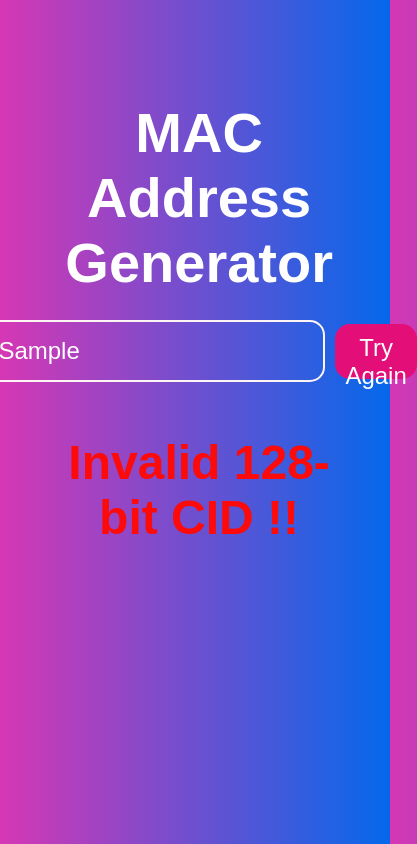
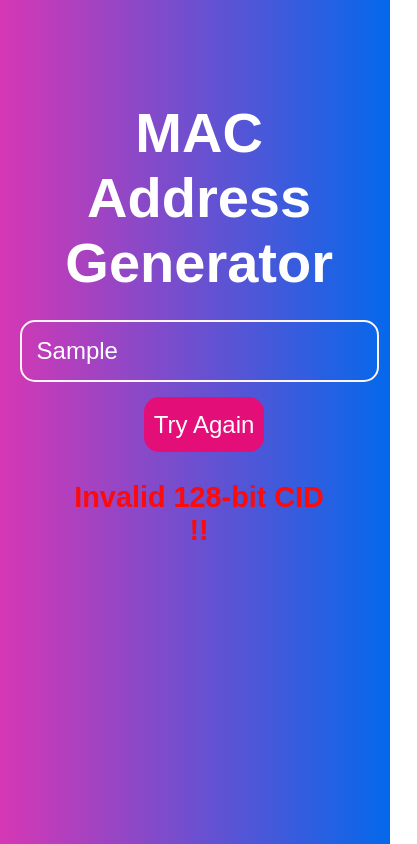
Before and after one commit to ajasma6570/MAC_Address_Generator, a website: page index.html in a window 390 px wide. Both pictures are taken after typing "Sample" into the empty fields and a click on the button "Generate MAC". Shown: the whole page, 417 px wide, since content can reach past the window. Drawn offline with Linux system fonts and the light colour scheme.

Commit message:
responsive

```diff
--- a/style.css
+++ b/style.css
@@ -64,3 +64,28 @@ button {
   color: white;
   font-size: 2.5rem;
 }
+
+@media screen and (max-width: 914px) and (min-width: 375px) {
+  #input_field {
+    display: flex;
+    flex-direction: column;
+    align-items: center;
+  }
+
+  #cid-input{
+    width: 325px;
+    margin-bottom: 15px;
+  }
+
+  .error {
+    color: rgb(253, 10, 10);
+    font-size: 1.8rem;
+    font-weight: 700;
+  }
+
+  .result {
+    color: white;
+    font-size: 2rem;
+  }
+
+}
```
